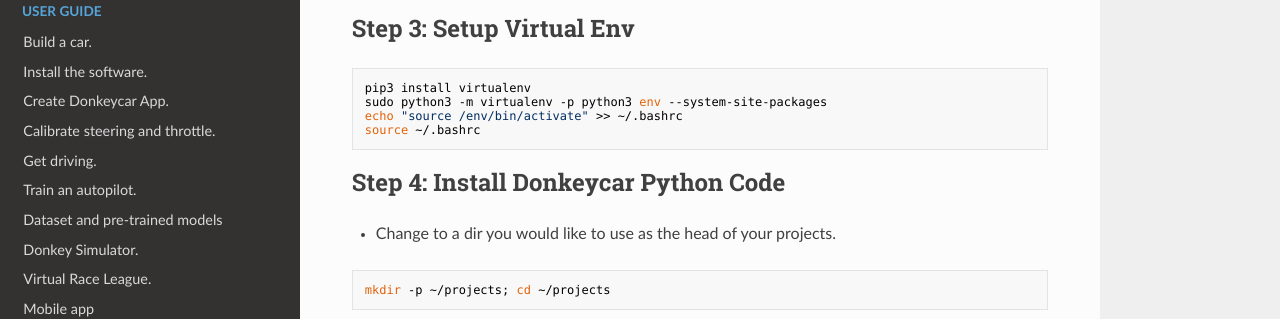
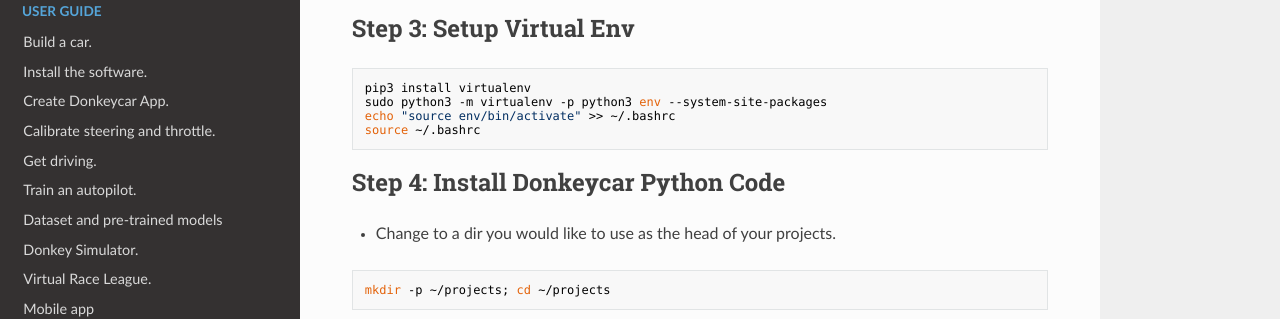
Before and after one commit to autorope/donkeydocs, an MkDocs documentation site: the page built from docs/guide/robot_sbc/setup_jetson_nano.md, in a window 1280 px wide and 900 px high, scrolled down 1480 px. Shown: the part 151-470 px from the top of the window. Built offline with MkDocs 1.6.1, drawn with Linux system fonts in a browser that asks for light colours; nearby versions of some CDN libraries; old or Windows-style settings are respelled for this version of MkDocs.

Commit message:
I was wrong about that /

````diff
--- a/docs/guide/robot_sbc/setup_jetson_nano.md
+++ b/docs/guide/robot_sbc/setup_jetson_nano.md
@@ -71,7 +71,7 @@ Optionally, you can install RPi.GPIO clone for Jetson Nano from [here](https://g
 ```bash
 pip3 install virtualenv
 sudo python3 -m virtualenv -p python3 env --system-site-packages
-echo "source /env/bin/activate" >> ~/.bashrc
+echo "source env/bin/activate" >> ~/.bashrc
 source ~/.bashrc
 ```
 
````
